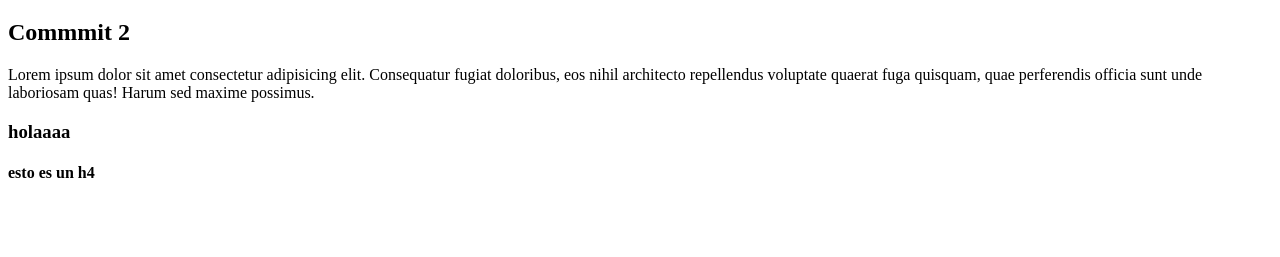
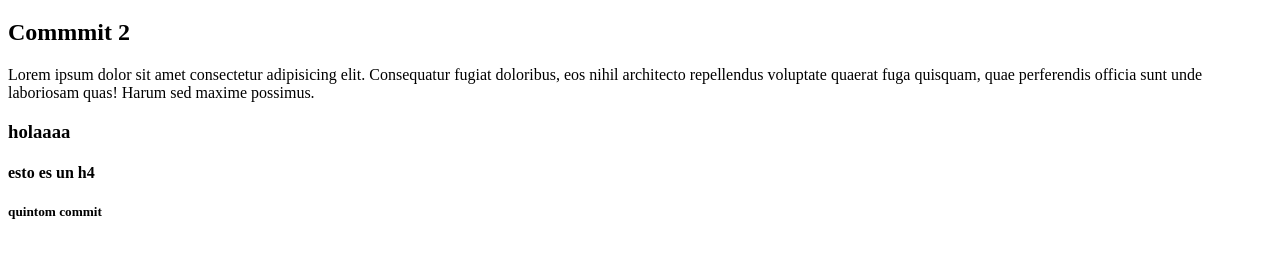
Before and after one commit to santiagolalanne/codersabado, a plain HTML site: page Desktop/Proyecto falso/index.html in a window 1280 px wide. Shown: the part 61-318 px from the top of the page. Drawn offline with Linux system fonts and the light colour scheme.

Commit message:
quintom commit, h5

```diff
--- a/Desktop/Proyecto falso/index.html
+++ b/Desktop/Proyecto falso/index.html
@@ -15,6 +15,7 @@
 <h3>holaaaa</h3>
 
 <h4>esto es un h4</h4>
+<h5>quintom commit</h5>
 
 </body>
 </html>
```
